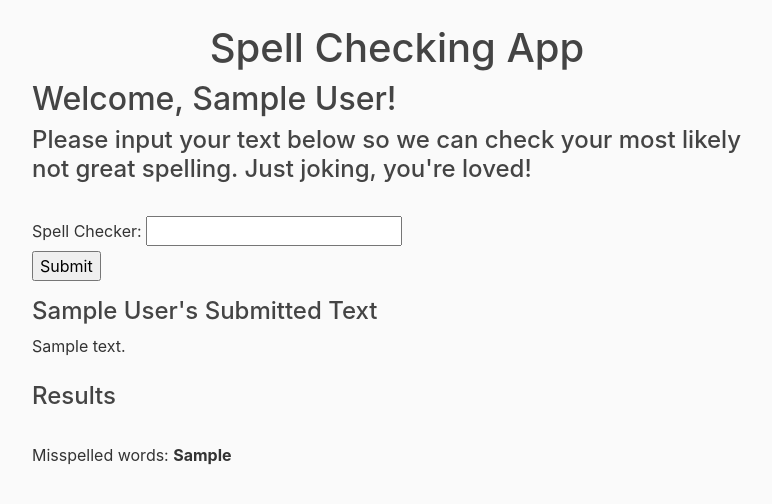
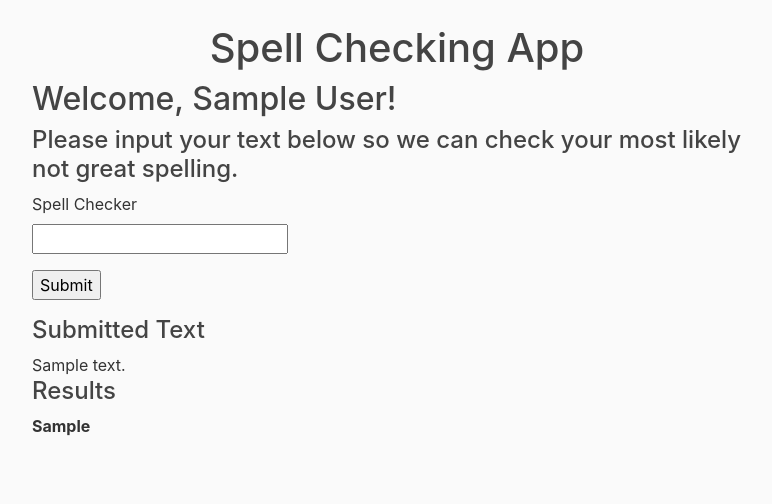
Before and after one commit to jcn20/AppSec_Flask_V, a Flask app: template flask_a2/templates/submission.html in a window 1280 px wide. Shown: the part 56-560 px from the top of the page, without its empty margins (53-825 px from the left). Run offline with Flask 2, Linux system fonts and the light colour scheme; a user stored in the database is signed in; tables that the repository leaves empty hold one stand-in row (values such as "Sample post"); the template is opened without the code that fills it: values that come from a table or form of the project are taken from there, most other values are stand-ins (such as "Sample title", 1, 10 or a date in 2020); some libraries are stand-ins or nearby versions.

Commit message:
Revert "Fixed up submissioon.html."
This reverts commit b6611cc649679e00aeeb88400f81db939f149d8f.

```diff
--- a/flask_a2/forms.py
+++ b/flask_a2/forms.py
@@ -46,5 +46,5 @@ class LoginForm(FlaskForm):
 
 
 class SubmitForm(FlaskForm):
-    inputtext = StringField('Spell Checker: ', id='inputtext', validators=[DataRequired()])
+    inputtext = StringField('Spell Checker', id='inputtext', validators=[DataRequired()])
     submit = SubmitField('Submit')
--- a/flask_a2/templates/submission.html
+++ b/flask_a2/templates/submission.html
@@ -3,42 +3,34 @@
 {% block content %}
     <h1 class="text-center">Spell Checking App</h1>
     <h2>Welcome, {{ current_user.uname }}!</h2>
-
-    <h4> Please input your text below so we can check your most likely not great spelling.
-
-	    Just joking, you're loved!
-    </h4>
-    <br>
+    <h4> Please input your text below so we can check your most likely not great spelling.</h4>
 
 
     <form action="" method="post">
         {{ form.hidden_tag() }}
-    <div>
-        {{ form.inputtext.label }}
-        {{ form.inputtext(cols=45, rows=15) }}<br>
+    <p>
+        {{ form.inputtext.label }}<br>
+        {{ form.inputtext(cols=45, rows=10) }}<br>
         {% for error in form.inputtext.errors %}
-        <span style="color:red;">ERROR: [{{ error }}]</span>
+        <span style="color:red;">[{{ error }}]</span>
         {% endfor %}
-    </div>
-
-
+    </p>
     <p>{{ form.submit() }}</p>
     </form>
 
 
+
+
     {% if post is defined %}
     <p>
-    <h4> {{ current_user.uname }}'s Submitted Text</h4>
-
-
+        <h4>Submitted Text</h4>
         <div id="textout">
             {{ post.content }}<br>
         </div>
-	<br>
 
         <h4>Results</h4>
-	<div id="misspelled"><br>
-           Misspelled words: <b>{{ post.result }}</b> <br>
+        <div id="misspelled">
+            <b>{{ post.result }}</b><br>
         </div>
     </p>
     {% endif %}
```
Also changed, not shown: 1 other file.
